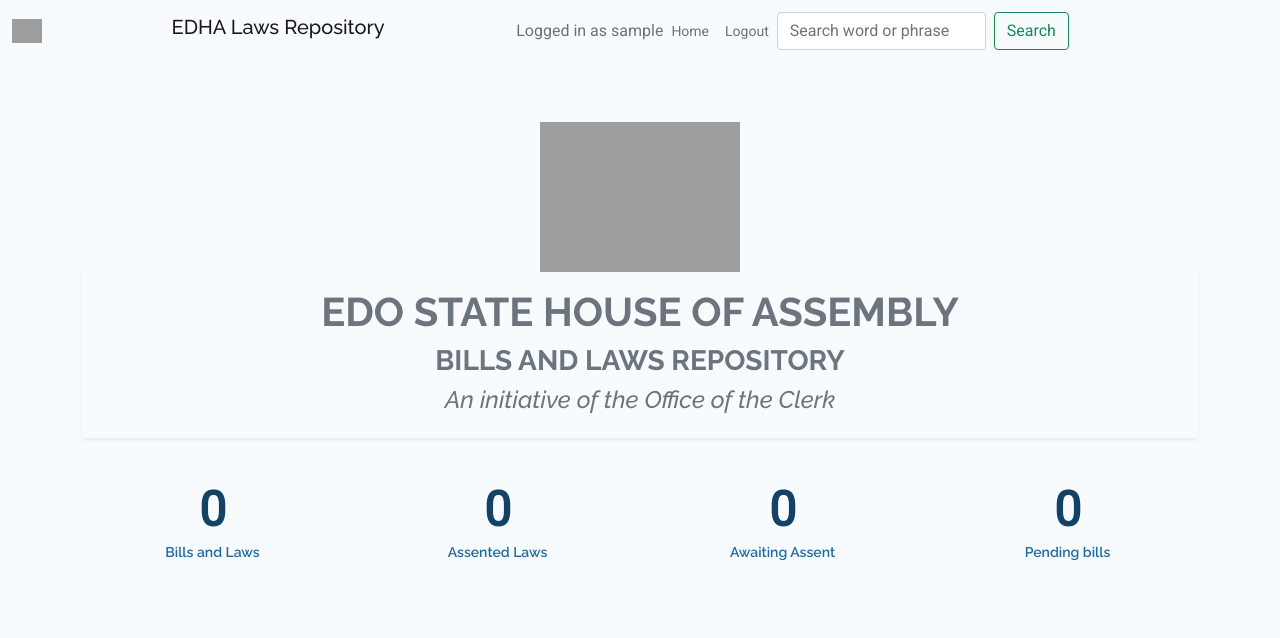
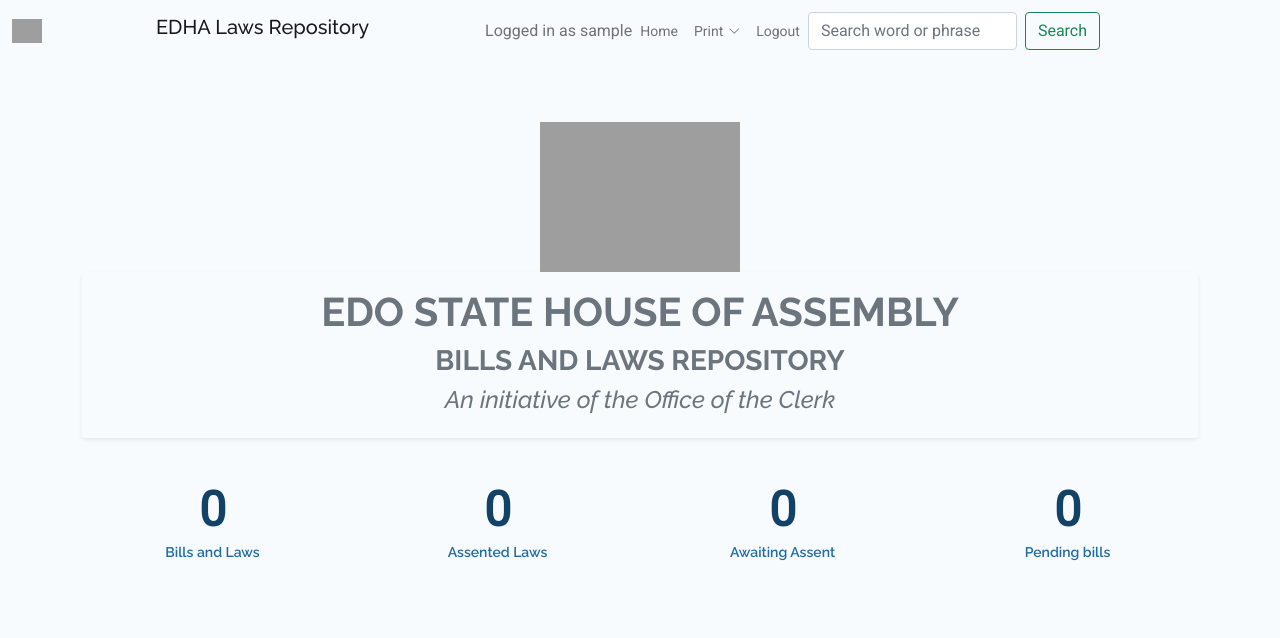
Before and after one commit to gnotabletech/edha-web, a Django app: page /laws/ in a window 1280 px wide. Shown: the top 638 px of the page. Run offline with Django 4.2, Linux system fonts and the light colour scheme; the visitor is signed in with stand-in values (Sample User, id 1); data that the repository does not hold is empty; some libraries are stand-ins or nearby versions; grey boxes are pictures that could not be loaded.

Commit message:
Added laws report print pages

```diff
--- a/laws/templates/laws/index.html
+++ b/laws/templates/laws/index.html
@@ -67,6 +67,22 @@
                           <li class="nav-item active">
                             <a class="flex-sm-fill text-sm-center nav-link" href="{% url 'home' %}">Home</a>
                           </li>
+                             <li class="dropdown"><a class="flex-sm-fill text-sm-center nav-link" href="#"><span>Print</span> <i class="bi bi-chevron-down"></i></a>
+                            <ul>
+                                <li class="nav-item active">
+                                <a class="flex-sm-fill text-sm-center nav-link" href="{% url 'print' %}">List of Bills and Laws</a>
+                                </li>
+                                <li class="nav-item active">
+                                <a class="flex-sm-fill text-sm-center nav-link" href="{% url 'print_report' %}">Detailed Report</a>
+                                </li>
+                                <li class="nav-item active">
+                                <a class="flex-sm-fill text-sm-center nav-link" href="{% url 'print_pending_bills' %}">Pending Bills</a>
+                                </li>
+                                <li class="nav-item active">
+                                <a class="flex-sm-fill text-sm-center nav-link" href="{% url 'print_assented_laws' %}">Assented Laws</a>
+                                </li>
+                          </ul>
+                            </li>
                             <li class="nav-item active">
                             <a class="flex-sm-fill text-sm-center nav-link" href="{% url 'logout' %}">Logout</a>
                           </li>
```
